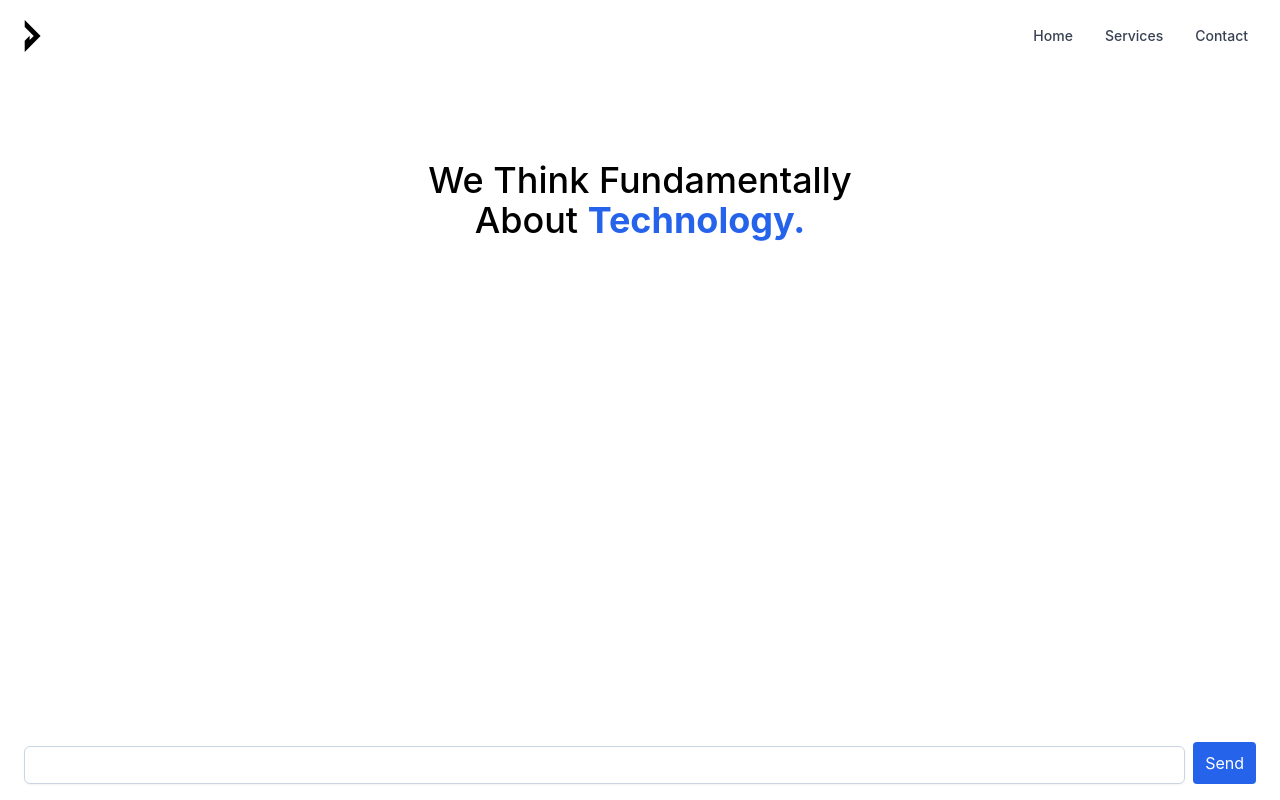
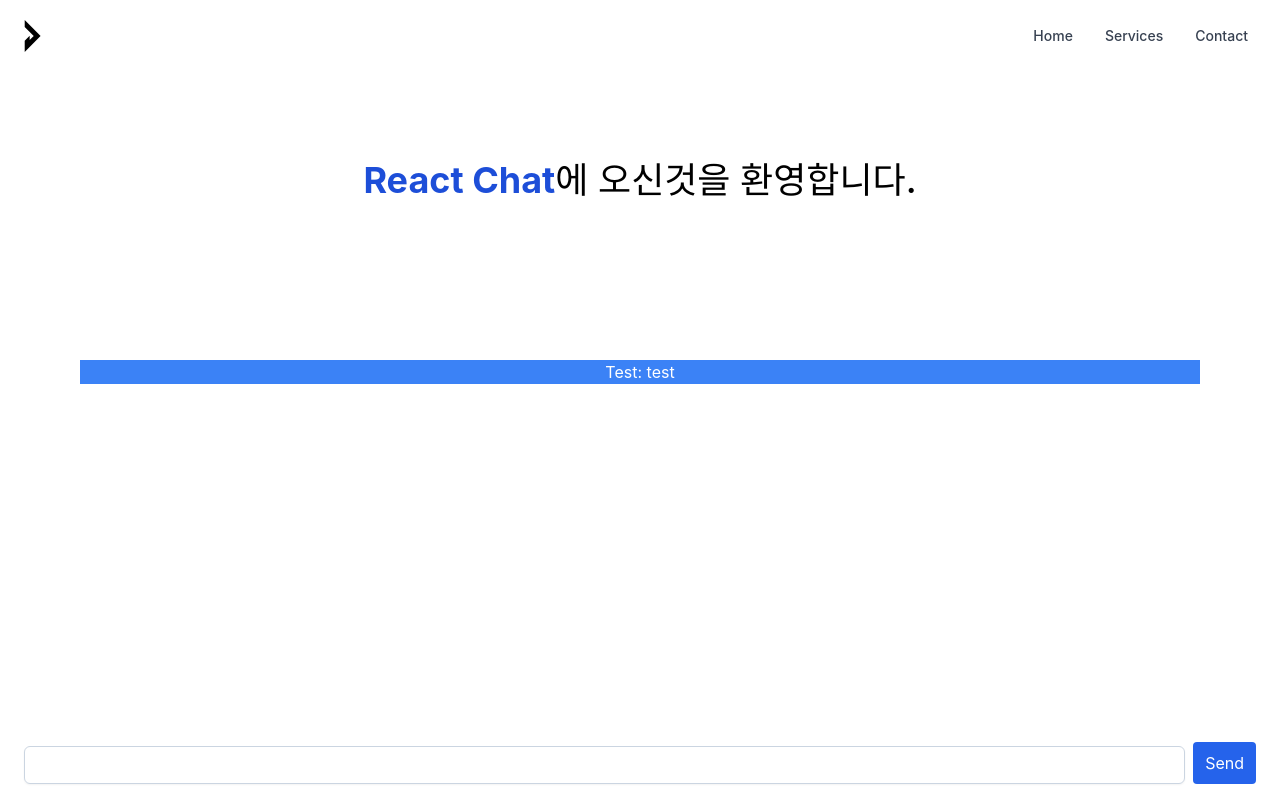
Before and after one commit to testprocess/react-chat, a React (Create React App) app: page / in a window 1280 px wide. Built offline with nearby package versions, Linux system fonts and the light colour scheme.

Commit message:
feat: create basic components for chat
+ 채팅 박스, chat body 컴포넌트 생성

```diff
--- a/src/App.tsx
+++ b/src/App.tsx
@@ -2,12 +2,19 @@ import './App.css';
 import Navbar from "./components/Navbar"
 import Header from "./components/Header"
 import InputForm from "./components/Input"
+import ChatBox from "./components/ChatBox"
+
+import ChatBody from "./components/ChatBody"
 
 function App() {
   return (
     <div className="App h-full">
       <Navbar></Navbar>
       <Header></Header>
+      <ChatBox>
+        <ChatBody name="Test" message='test'></ChatBody>
+
+      </ChatBox>
 
 
       <InputForm></InputForm>
--- /dev/null
+++ b/src/components/ChatBody.tsx
@@ -0,0 +1,16 @@
+
+type ChatBodyProps = {
+    name: string;
+    message: string;
+}
+
+function ChatBody(props: ChatBodyProps) {
+    return (
+        <div className="bg-blue-500 text-white">
+            {props.name}: {props.message}
+
+        </div>
+    );
+  }
+
+export default ChatBody;
--- /dev/null
+++ b/src/components/ChatBox.tsx
@@ -0,0 +1,11 @@
+import { ReactElement, JSXElementConstructor, ReactFragment, ReactPortal } from "react";
+
+function ChatBox(props: { children: string | number | boolean | ReactElement<any, string | JSXElementConstructor<any>> | ReactFragment | ReactPortal | null | undefined; }) {
+    return (
+        <div className="container mx-auto px-20">
+            {props.children}
+        </div>
+    );
+  }
+
+export default ChatBox;
--- a/src/components/Header.tsx
+++ b/src/components/Header.tsx
@@ -2,12 +2,9 @@
 
 function Header() {
   return (
-    <div className="container grid grid-cols-1 content-center mx-auto h-full p-5 pt-40">
+    <div className="container grid grid-cols-1 content-center mx-auto h-full p-5 pt-40 pb-40">
     <h1 className="text-4xl font-medium">
-      We Think Fundamentally
-    </h1>
-    <h1 className="text-4xl font-medium">
-      About <b className='text-blue-600'>Technology.</b>
+      <b className='text-blue-700'>React Chat</b>에 오신것을 환영합니다.
     </h1>
   </div>
   );
```
